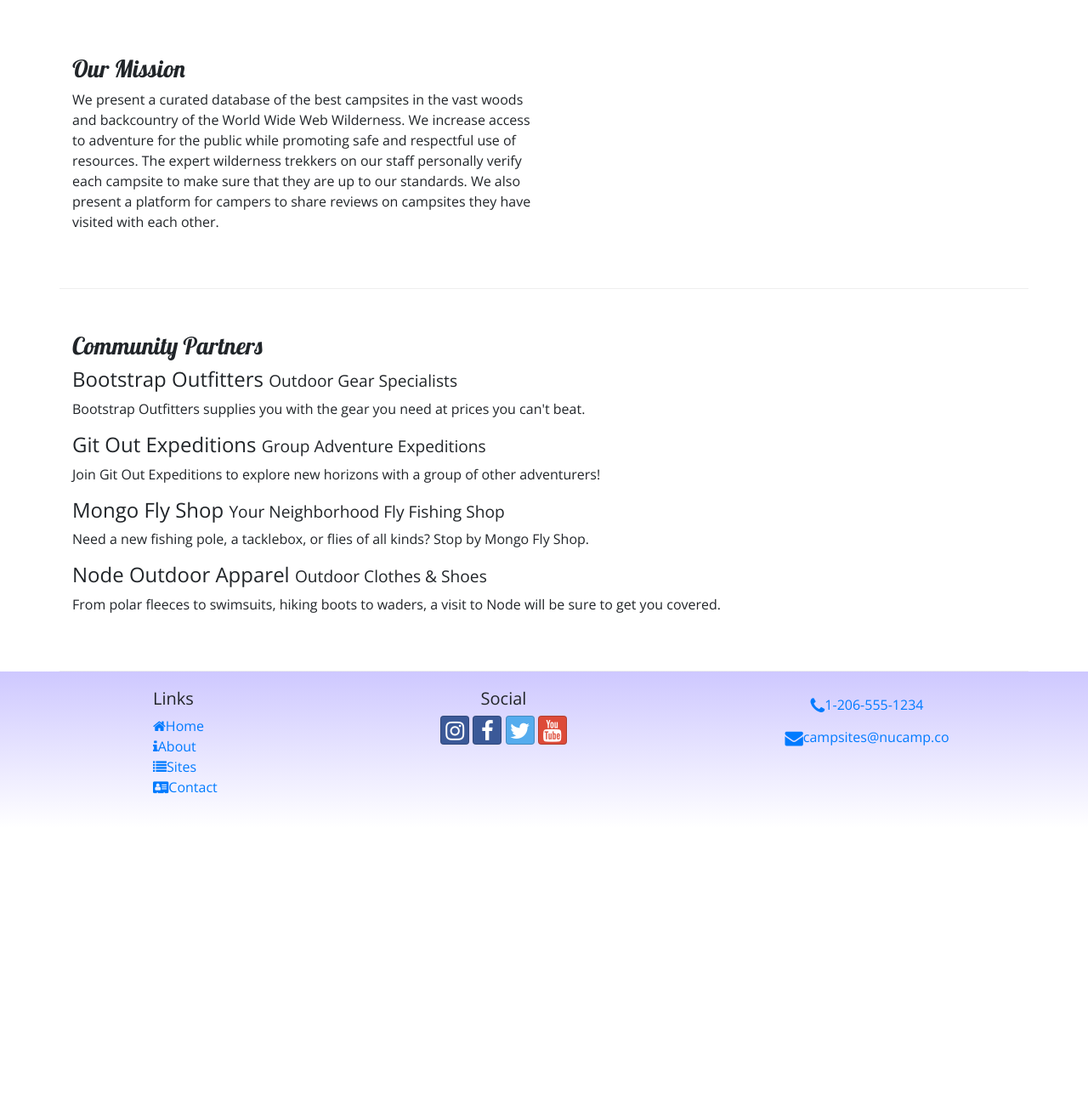
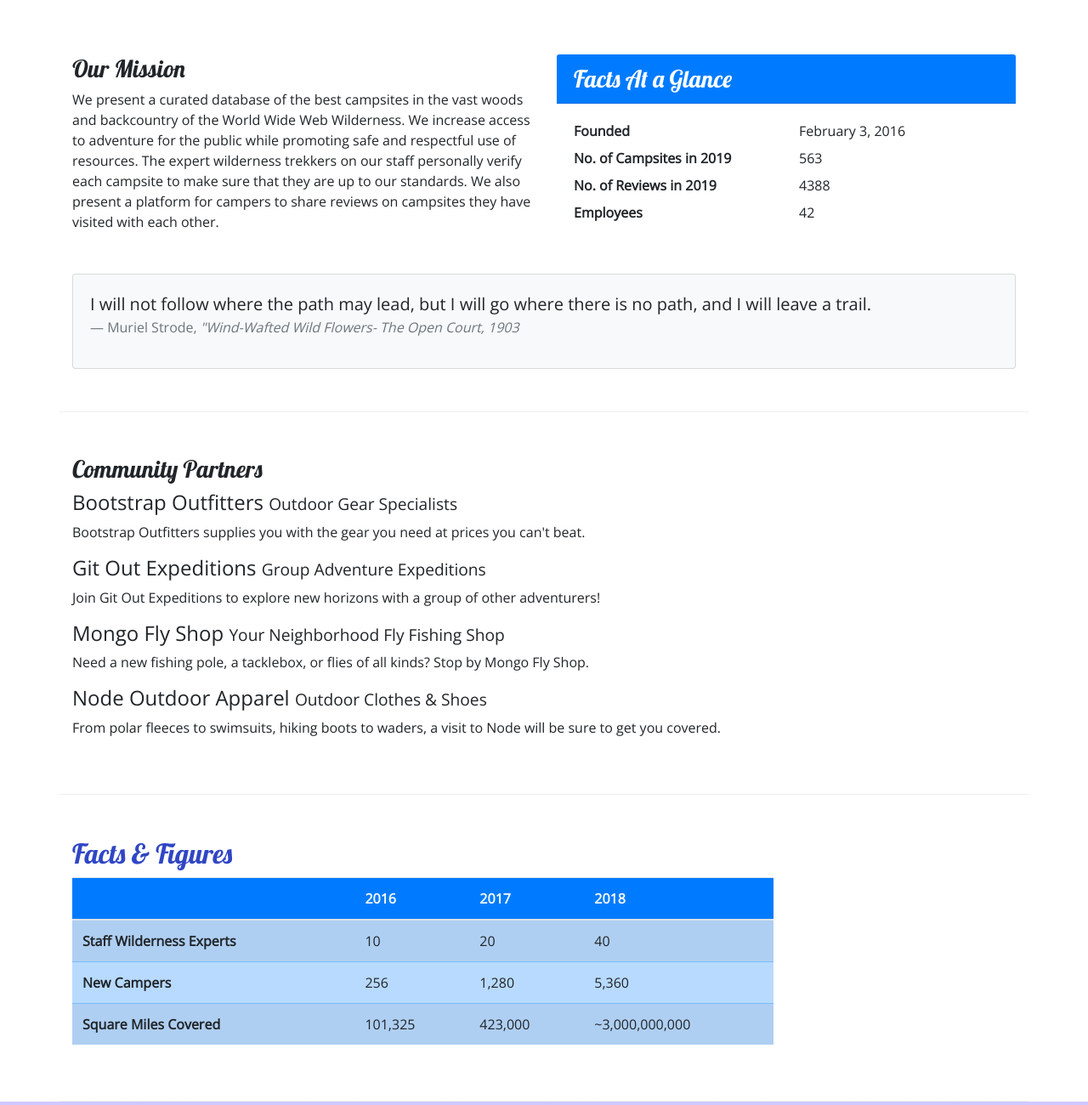
Before and after one commit to Scarfaceoge/git-test, a website: page aboutus.html in a window 1280 px wide. Shown: the part 340-1640 px from the top of the page at 85% size. Before the commit the page ends 1314 px from the top, so only its background shows below. Drawn offline with nearby package versions, Linux system fonts and the light colour scheme.

Commit message:
Tables and Cards

```diff
--- a/aboutus.html
+++ b/aboutus.html
@@ -54,7 +54,7 @@
                     <li class="breadcrumb-item active">About</li>
                 </ol>
                <h2>About Us</h2>
-               <hr />
+                <hr/>
             </div>
         </div>
 
@@ -62,6 +62,35 @@
             <div class="col-sm-6">
                 <h3>Our Mission</h3>
                 <p>We present a curated database of the best campsites in the vast woods and backcountry of the World Wide Web Wilderness. We increase access to adventure for the public while promoting safe and respectful use of resources. The expert wilderness trekkers on our staff personally verify each campsite to make sure that they are up to our standards. We also present a platform for campers to share reviews on campsites they have visited with each other.</p>
+            </div>
+            <div class="col-sm-6">
+                <div class="cards">
+                    <h3 class="card-header bg-primary text-white">Facts At a Glance</h3>
+                    <div class="card-body">
+                        <dl class="row">
+                            <dt class="col-6">Founded</dt>
+                            <dd class="col-6">February 3, 2016</dd>
+                            <dt class="col-6">No. of Campsites in 2019</dt>
+                            <dd class="col-6">563</dd>
+                            <dt class="col-6">No. of Reviews in 2019</dt>
+                            <dd class="col-6">4388</dd>
+                            <dt class="col-6">Employees</dt>
+                            <dd class="col-6">42</dd>
+                        </dl>
+                    </div>
+                </div>
+            </div>
+            <div class="col">
+                <div class="card bg-light mt-3">
+                    <blockquote class="blockquote card-body">
+                        <p class="mb-0">I will not follow where the path may lead, but I will go where there is no path, and I will leave a trail.</p>
+                        <footer class="blockquote-footer">Muriel Strode,
+                            <cite title="Source Title">"Wind-Wafted Wild Flowers-
+                                The Open Court, 1903
+                            </cite>
+                        </footer>
+                    </blockquote>
+                </div>
             </div>
         </div>
 
@@ -78,9 +107,46 @@
                 <p class="d-none d-sm-block">From polar fleeces to swimsuits, hiking boots to waders, a visit to Node will be sure to get you covered.</p>
             </div>
         </div>
+        <div class="row row-content">
+            <div class="col-sm-9">
+            	<h2>Facts &amp; Figures</h2>
+            	<div class="table-responsive">
+               	    <table class="table table-striped">
+	                    <thead>
+	                        <tr class="bg-primary text-light">
+	                            <th></th>
+	                            <th>2016</th>
+	                            <th>2017</th>
+	                            <th>2018</th>
+	                        </tr>
+                    	</thead>
+	                    <tbody class="table-primary">
+                            <tr>
+                                <th>Staff Wilderness Experts</th>
+                                <td>10</td>
+                                <td>20</td>
+                                <td>40</td>
+                            </tr>
+                            <tr>
+                                <th>New Campers</th>
+                                <td>256</td>
+                                <td>1,280</td>
+                                <td>5,360</td>
+                            </tr>
+                            <tr>
+                                <th>Square Miles Covered</th>
+                                <td>101,325</td>
+                                <td>423,000</td>
+                                <td>~3,000,000,000</td>
+                            </tr>
+                        </tbody>
+                    </table>
+                </div>
+            </div>
+       </div>
     </div>
 
-    <footer>
+    <footer class="site-footer">
         <div class="container">
             <div class="row">
                 <div class="col-4 col-sm-2 offset-1">
--- a/css/styles.css
+++ b/css/styles.css
@@ -14,7 +14,7 @@
     color: #CEC8FF;
 }
 
-footer {
+.site-footer {
     background-image: linear-gradient(#CEC8FF, white);
     padding: 20px 0;
 }
```
Also changed, not shown: contactus.html (+3 -3 lines), index.html (+1 -1 lines).
